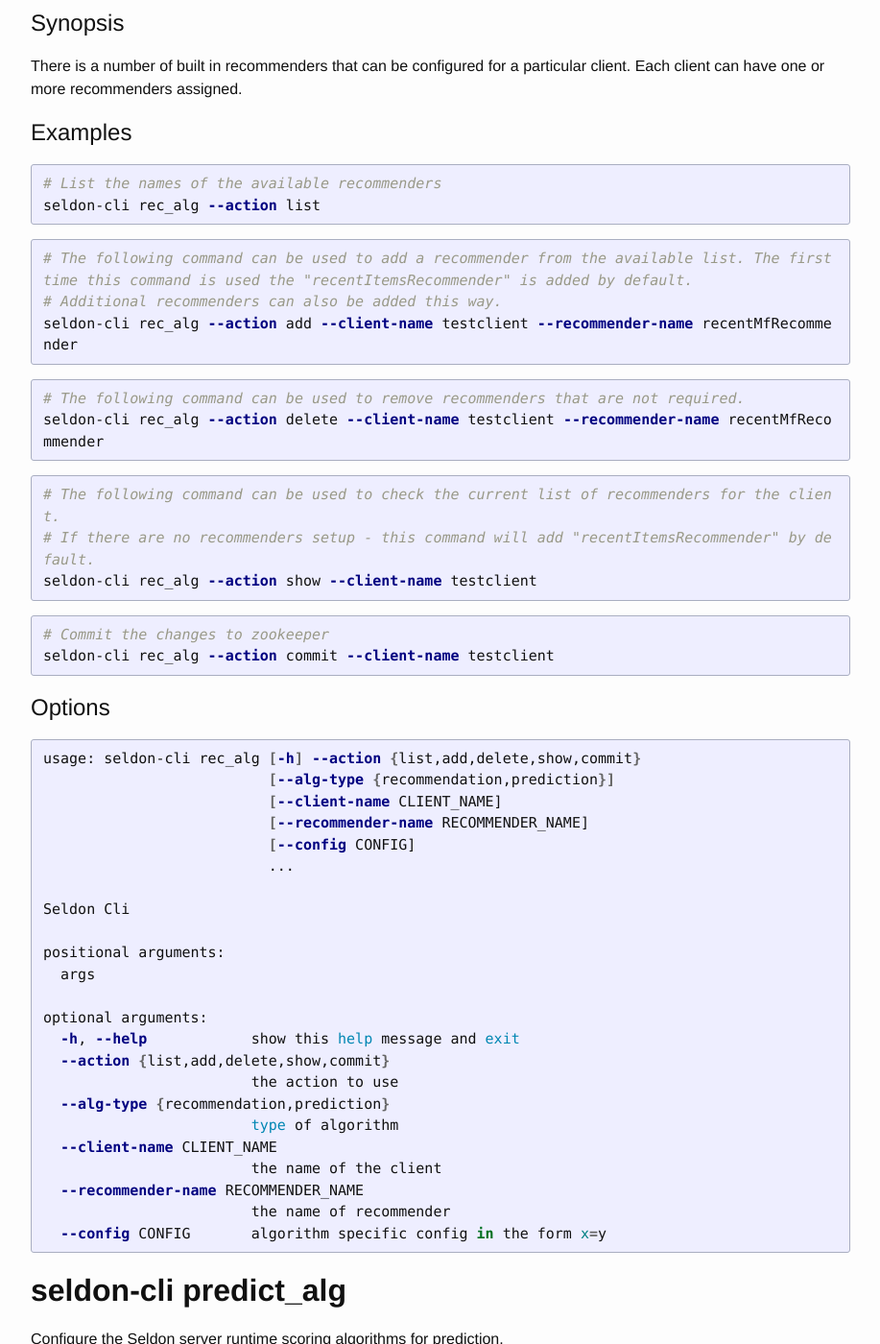
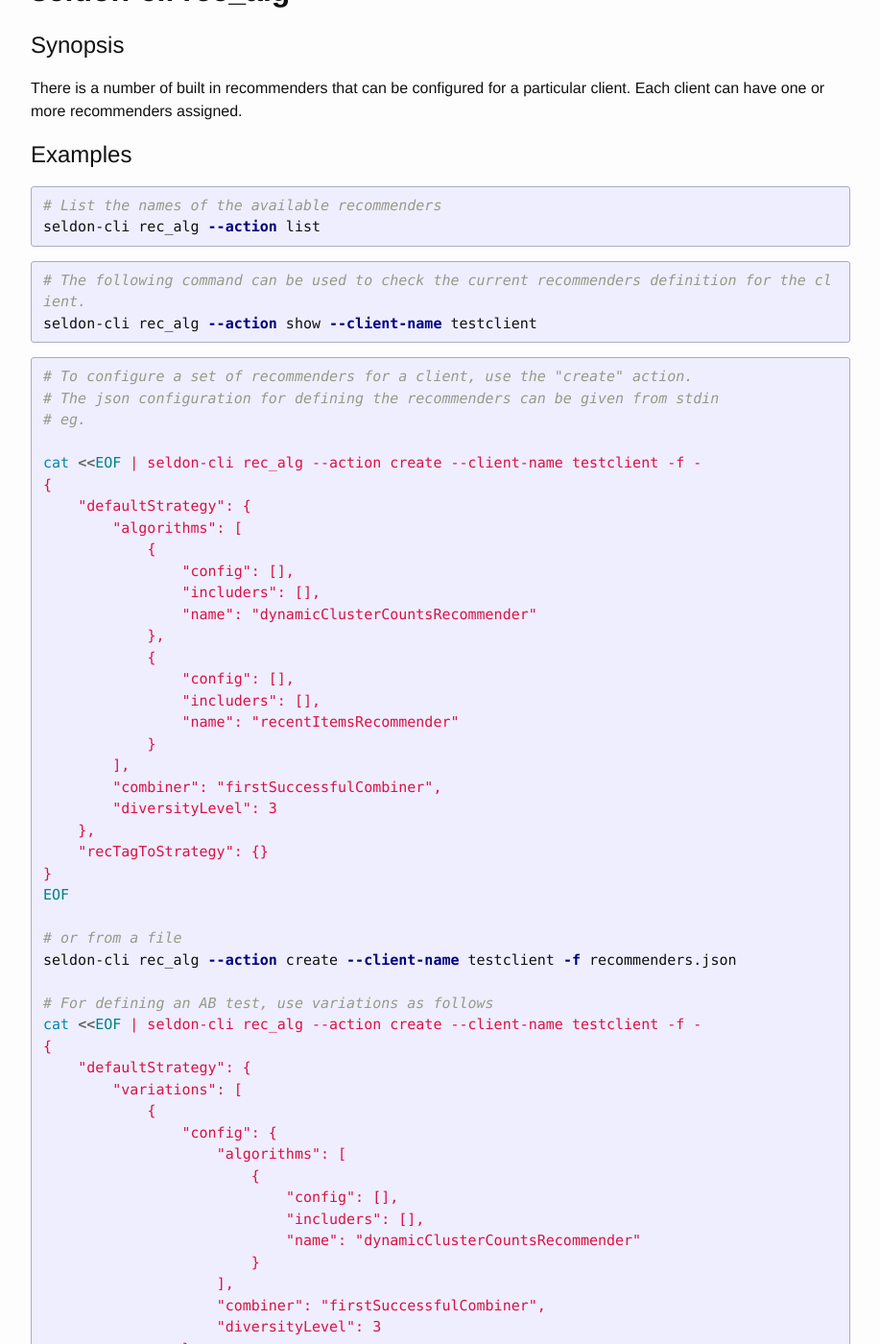
Before and after one commit to SeldonIO/seldonio.github.com, a Jekyll site: the page built from seldon-cli.md, in a window 1280 px wide and 1400 px high, scrolled down 8356 px. Shown: the whole window at 96% size, without its empty margins (181-1098 px from the left). Built offline with Jekyll 4.4.1, drawn with Linux system fonts in a browser that asks for light colours; some of the changed text lies outside the part shown.

Commit message:
seldon-cli rec_alg, create changes

```diff
--- a/seldon-cli.md
+++ b/seldon-cli.md
@@ -164,7 +164,7 @@ seldon-cli client --action processactions --input-date-string 20160216
 
 {% highlight bash %}
 # Run a job to collect events data for a particular day (in YYYYMMDD format), for one client
-seldon-cli client --action processevents --client-name mytest1 --input-date-string 20160216
+seldon-cli client --action processevents --client-name testclient --input-date-string 20160216
 
 # Run a job to collect events data for a particular day (in YYYYMMDD format), for all clients
 seldon-cli client --action processevents --input-date-string 20160216
@@ -414,20 +414,80 @@ seldon-cli rec_alg --action list
 {% endhighlight %}
 
 {% highlight bash %}
-# The following command can be used to add a recommender from the available list. The first time this command is used the "recentItemsRecommender" is added by default.
-# Additional recommenders can also be added this way.
-seldon-cli rec_alg --action add --client-name testclient --recommender-name recentMfRecommender
+# The following command can be used to check the current recommenders definition for the client.
+seldon-cli rec_alg --action show --client-name testclient
 {% endhighlight %}
 
 {% highlight bash %}
-# The following command can be used to remove recommenders that are not required.
-seldon-cli rec_alg --action delete --client-name testclient --recommender-name recentMfRecommender
-{% endhighlight %}
+# To configure a set of recommenders for a client, use the "create" action.
+# The json configuration for defining the recommenders can be given from stdin
+# eg.
 
-{% highlight bash %}
-# The following command can be used to check the current list of recommenders for the client.
-# If there are no recommenders setup - this command will add "recentItemsRecommender" by default.
-seldon-cli rec_alg --action show --client-name testclient
+cat <<EOF | seldon-cli rec_alg --action create --client-name testclient -f -
+{
+    "defaultStrategy": {
+        "algorithms": [
+            {
+                "config": [],
+                "includers": [],
+                "name": "dynamicClusterCountsRecommender"
+            },
+            {
+                "config": [],
+                "includers": [],
+                "name": "recentItemsRecommender"
+            }
+        ],
+        "combiner": "firstSuccessfulCombiner",
+        "diversityLevel": 3
+    },
+    "recTagToStrategy": {}
+}
+EOF
+
+# or from a file
+seldon-cli rec_alg --action create --client-name testclient -f recommenders.json
+
+# For defining an AB test, use variations as follows
+cat <<EOF | seldon-cli rec_alg --action create --client-name testclient -f -
+{
+    "defaultStrategy": {
+        "variations": [
+            {
+                "config": {
+                    "algorithms": [
+                        {
+                            "config": [],
+                            "includers": [],
+                            "name": "dynamicClusterCountsRecommender"
+                        }
+                    ],
+                    "combiner": "firstSuccessfulCombiner",
+                    "diversityLevel": 3
+                },
+                "label": "firstSucesComb",
+                "ratio": 0.8
+            },
+            {
+                "config": {
+                    "algorithms": [
+                        {
+                            "config": [],
+                            "includers": [],
+                            "name": "mostPopularRecommender"
+                        }
+                    ],
+                    "combiner": "firstSuccessfulCombiner",
+                    "diversityLevel": 3
+                },
+                "label": "base",
+                "ratio": 0.2
+            }
+        ]
+    },
+    "recTagToStrategy": {}
+}
+EOF
 {% endhighlight %}
 
 {% highlight bash %}
@@ -438,11 +498,8 @@ seldon-cli rec_alg --action commit --client-name testclient
 ## Options
 
 {% highlight bash %}
-usage: seldon-cli rec_alg [-h] --action {list,add,delete,show,commit}
-                          [--alg-type {recommendation,prediction}]
-                          [--client-name CLIENT_NAME]
-                          [--recommender-name RECOMMENDER_NAME]
-                          [--config CONFIG]
+usage: seldon-cli rec_alg [-h] --action {list,show,create,commit}
+                          [--client-name CLIENT_NAME] [-f JSON_FILE]
                           ...
 
 Seldon Cli
@@ -452,15 +509,13 @@ positional arguments:
 
 optional arguments:
   -h, --help            show this help message and exit
-  --action {list,add,delete,show,commit}
+  --action {list,show,create,commit}
                         the action to use
-  --alg-type {recommendation,prediction}
-                        type of algorithm
   --client-name CLIENT_NAME
                         the name of the client
-  --recommender-name RECOMMENDER_NAME
-                        the name of recommender
-  --config CONFIG       algorithm specific config in the form x=y
+  -f JSON_FILE, --json-file JSON_FILE
+                        the json file to use for creating algs or '-' for
+                        stdin
 {% endhighlight %}
 
 
```
Also changed, not shown: ml100k.md (+23 -3 lines).
